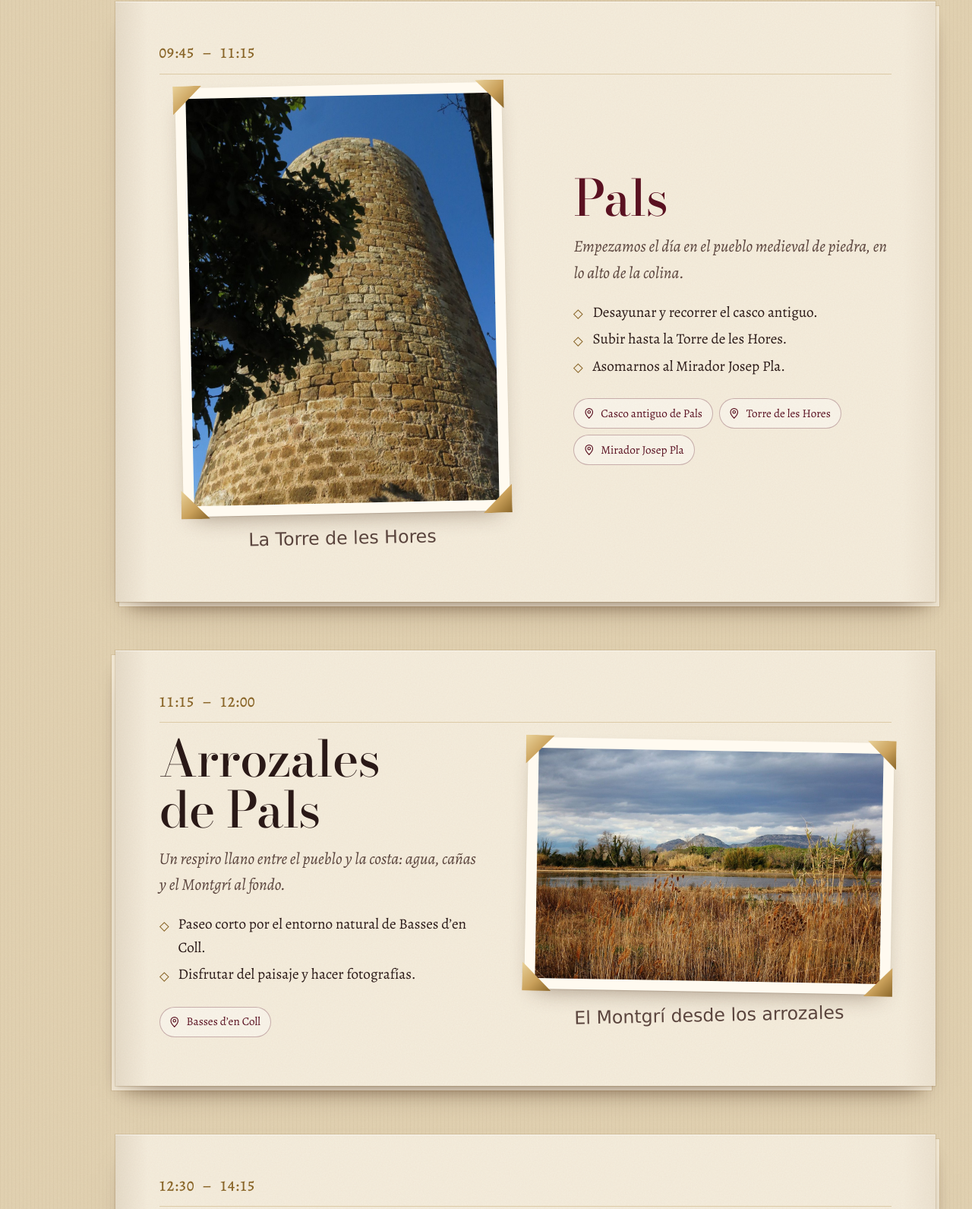
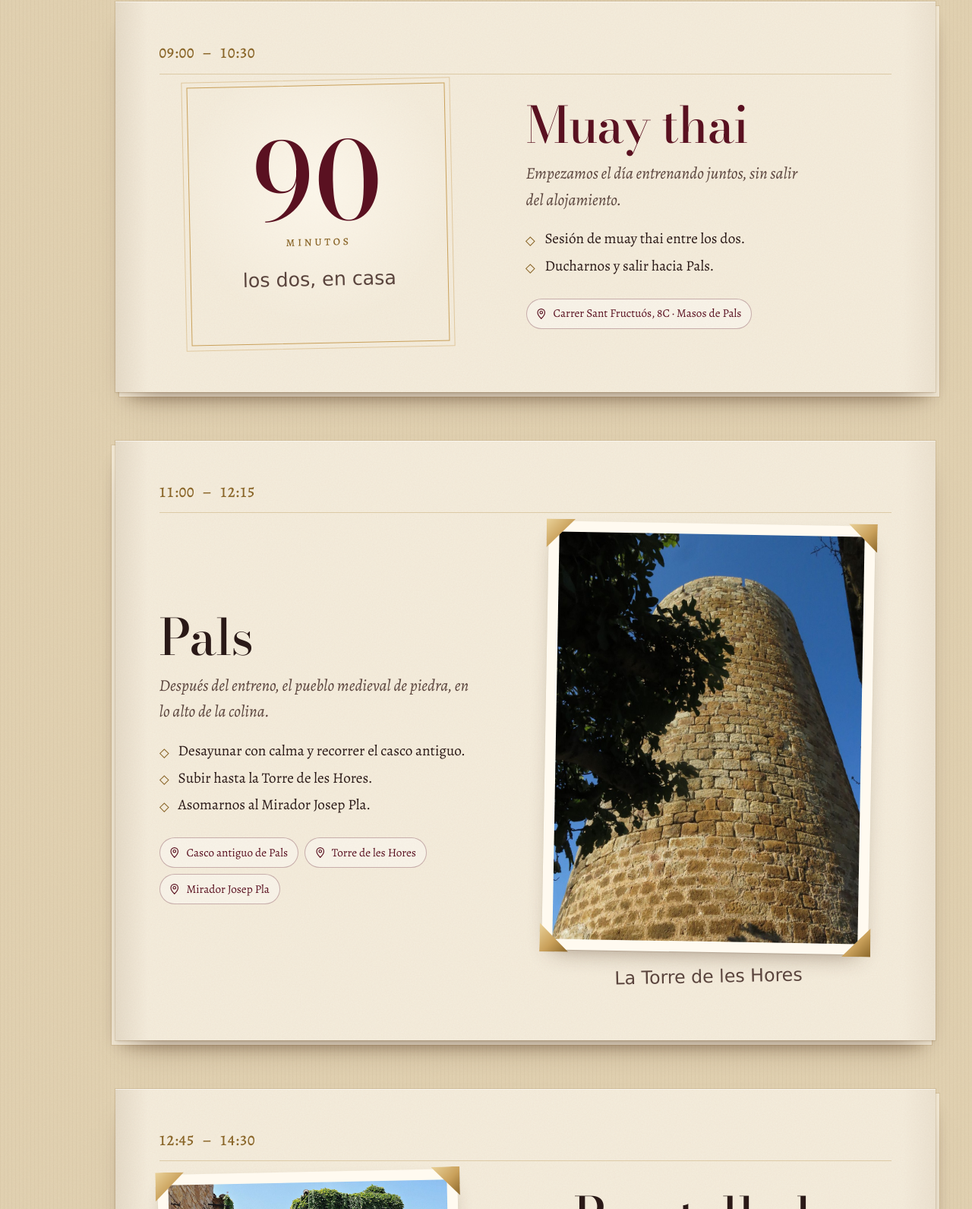
Before and after one commit to DiegoSanchezPiedra/aniversario, a plain HTML site: page index.html in a window 1280 px wide. Shown: the part 2043-3634 px from the top of the page at 76% size. Drawn offline with nearby package versions, Linux system fonts and the light colour scheme; a web font is replaced by a local one.

Commit message:
Muay thai por la mañana; se quitan los arrozales y se reajustan horarios

```diff
--- a/css/styles.css
+++ b/css/styles.css
@@ -462,6 +462,32 @@ a { color: inherit; text-underline-offset: .22em; text-decoration-thickness: 1px
 /* Pausa de la tarde: más silenciosa */
 .stop--quiet .mount { max-width: 560px; justify-self: end; }
 
+/* ---------- Muay thai: página sin foto, una placa grabada ---------- */
+.stop--training { grid-template-areas: "time time" "plate text"; grid-template-columns: minmax(0, 1fr) minmax(0, 1.15fr); }
+.plate {
+  grid-area: plate;
+  justify-self: center;
+  width: min(340px, 100%);
+  aspect-ratio: 1;
+  display: grid; place-content: center; justify-items: center;
+  border: 1px solid var(--gold);
+  outline: 1px solid rgba(201,160,90,.45); outline-offset: 6px;
+  background: radial-gradient(70% 70% at 50% 40%, rgba(255,250,240,.7), transparent 75%);
+  transform: rotate(-1.2deg);
+}
+.plate__num {
+  font-family: var(--f-display); font-weight: 500; font-variation-settings: var(--opsz);
+  font-size: clamp(5.5rem, 4rem + 6vw, 9rem); line-height: .9;
+  font-variant-numeric: lining-nums;
+  color: var(--cloth);
+}
+.plate__unit {
+  margin-top: .4em;
+  font-family: var(--f-body); font-weight: 500; text-transform: uppercase; letter-spacing: .28em; font-size: .85rem;
+  color: var(--gold-lo);
+}
+.plate__hand { margin-top: .7em; font-size: clamp(1.3rem, 1.1rem + .6vw, 1.6rem); color: var(--ink-soft); }
+
 /* ---------- Cena: tarjeta sobre tela ---------- */
 .stop--night::before { display: none; }
 .stop--night {
@@ -664,6 +690,8 @@ a { color: inherit; text-underline-offset: .22em; text-decoration-thickness: 1px
   .mount--portrait { max-width: 340px; }
   .stop--quiet .mount { justify-self: stretch; max-width: none; }
   .stop--night { grid-template-areas: "time" "card"; }
+  .stop--training { grid-template-areas: "time" "plate" "text"; }
+  .plate { width: min(240px, 70%); margin: 10px 0 6px; }
 }
 
 @media (max-width: 560px) {
@@ -744,6 +772,11 @@ a { color: inherit; text-underline-offset: .22em; text-decoration-thickness: 1px
   .maps a { border: 0; padding: 0; min-height: 0; background: none; font-size: 9pt; color: #5a1121; }
   .maps a::after { content: " (Google Maps)"; color: #777; }
   .stop--night { background: none; box-shadow: none; padding: 0; grid-template-columns: 1fr; grid-template-areas: "time" "card"; }
+  .stop--training { grid-template-areas: "time time" "plate text"; }
+  .plate { width: 30mm; transform: none; outline: 0; background: none; }
+  .plate__num { font-size: 30pt; }
+  .plate__unit { font-size: 7pt; }
+  .plate__hand { display: none; }
   .stop--night .stop__time { color: var(--gold-lo); border-color: var(--leaf-edge); }
   .menu-card { outline: .3mm solid #c9a05a; box-shadow: none; background: none; text-align: left; padding: 4mm 5mm; width: auto; justify-self: stretch; }
   .menu-card__name { margin: 2mm 0; font-size: 14pt; }
--- a/index.html
+++ b/index.html
@@ -48,7 +48,7 @@
           <div><dt>Vamos en</dt><dd>coche, los dos</dd></div>
         </dl>
         <div class="exlibris__actions">
-          <a class="btn btn--ink" href="https://www.google.com/maps/dir/?api=1&origin=Carrer%20Sant%20Fructu%C3%B3s%208C%2C%2017256%20Masos%20de%20Pals&destination=Platja%20d%27Aro&waypoints=Pals%2C%20Girona%7CBasses%20d%27en%20Coll%2C%20Pals%7CPeratallada%7CBegur%7CPlatja%20de%20Sa%20Tuna%2C%20Begur%7CCarrer%20Sant%20Fructu%C3%B3s%208C%2C%2017256%20Masos%20de%20Pals&travelmode=driving" target="_blank" rel="noopener"><svg class="ico"><use href="#i-route"/></svg>La ruta del día en Google Maps</a>
+          <a class="btn btn--ink" href="https://www.google.com/maps/dir/?api=1&origin=Carrer%20Sant%20Fructu%C3%B3s%208C%2C%2017256%20Masos%20de%20Pals&destination=Platja%20d%27Aro&waypoints=Pals%2C%20Girona%7CPeratallada%7CBegur%7CPlatja%20de%20Sa%20Tuna%2C%20Begur%7CCarrer%20Sant%20Fructu%C3%B3s%208C%2C%2017256%20Masos%20de%20Pals&travelmode=driving" target="_blank" rel="noopener"><svg class="ico"><use href="#i-route"/></svg>La ruta del día en Google Maps</a>
           <button class="btn btn--ghost" type="button" data-print><svg class="ico"><use href="#i-print"/></svg>Imprimir o guardar en PDF</button>
         </div>
       </div>
@@ -92,9 +92,30 @@
     <p class="chapter__note">Los tiempos de trayecto en coche no están calculados aquí: consultadlos en Google Maps esa misma mañana.</p>
   </section>
 
-  <!-- 1 · PALS -->
-  <article class="stop" id="pals" data-stop data-start="09:45" data-end="11:15" data-name="Pals">
-    <div class="stop__time"><time>09:45</time><span>–</span><time>11:15</time></div>
+  <!-- 1 · MUAY THAI -->
+  <article class="stop stop--training" id="muay-thai" data-stop data-start="09:00" data-end="10:30" data-name="Muay thai">
+    <div class="stop__time"><time>09:00</time><span>–</span><time>10:30</time></div>
+    <div class="plate" aria-hidden="true">
+      <span class="plate__num">90</span>
+      <span class="plate__unit">minutos</span>
+      <span class="plate__hand hand">los dos, en casa</span>
+    </div>
+    <div class="stop__text">
+      <h3 class="stop__title">Muay thai</h3>
+      <p class="stop__lead">Empezamos el día entrenando juntos, sin salir del alojamiento.</p>
+      <ul class="stop__list">
+        <li>Sesión de muay thai entre los dos.</li>
+        <li>Ducharnos y salir hacia Pals.</li>
+      </ul>
+      <ul class="maps">
+        <li><a href="https://www.google.com/maps/search/?api=1&query=Carrer%20Sant%20Fructu%C3%B3s%208C%2C%2017256%20Masos%20de%20Pals%2C%20Girona" target="_blank" rel="noopener"><svg class="ico"><use href="#i-pin"/></svg>Carrer Sant Fructuós, 8C · Masos de Pals</a></li>
+      </ul>
+    </div>
+  </article>
+
+  <!-- 2 · PALS -->
+  <article class="stop stop--flip" id="pals" data-stop data-start="11:00" data-end="12:15" data-name="Pals">
+    <div class="stop__time"><time>11:00</time><span>–</span><time>12:15</time></div>
     <figure class="mount mount--portrait">
       <div class="mount__frame">
         <img src="assets/img/pals-torre-de-les-hores.jpg" width="1050" height="1400" alt="La Torre de les Hores de Pals, torre redonda de piedra, vista desde abajo con el cielo azul" loading="lazy" decoding="async">
@@ -105,9 +126,9 @@
     </figure>
     <div class="stop__text">
       <h3 class="stop__title">Pals</h3>
-      <p class="stop__lead">Empezamos el día en el pueblo medieval de piedra, en lo alto de la colina.</p>
+      <p class="stop__lead">Después del entreno, el pueblo medieval de piedra, en lo alto de la colina.</p>
       <ul class="stop__list">
-        <li>Desayunar y recorrer el casco antiguo.</li>
+        <li>Desayunar con calma y recorrer el casco antiguo.</li>
         <li>Subir hasta la Torre de les Hores.</li>
         <li>Asomarnos al Mirador Josep Pla.</li>
       </ul>
@@ -119,33 +140,10 @@
     </div>
   </article>
 
-  <!-- 2 · ARROZALES -->
-  <article class="stop stop--flip" id="arrozales" data-stop data-start="11:15" data-end="12:00" data-name="Arrozales de Pals">
-    <div class="stop__time"><time>11:15</time><span>–</span><time>12:00</time></div>
-    <figure class="mount mount--wide">
-      <div class="mount__frame">
-        <img src="assets/img/arrozales-pals-montgri.jpg" width="1400" height="933" alt="Balsas y cañizares de los arrozales de Pals con la montaña del Montgrí al fondo" loading="lazy" decoding="async">
-        <span class="corner corner--tl"></span><span class="corner corner--tr"></span><span class="corner corner--bl"></span><span class="corner corner--br"></span>
-        <span class="glassine" aria-hidden="true"></span>
-      </div>
-      <figcaption class="hand">El Montgrí desde los arrozales</figcaption>
-    </figure>
-    <div class="stop__text">
-      <h3 class="stop__title">Arrozales de Pals</h3>
-      <p class="stop__lead">Un respiro llano entre el pueblo y la costa: agua, cañas y el Montgrí al fondo.</p>
-      <ul class="stop__list">
-        <li>Paseo corto por el entorno natural de Basses d’en Coll.</li>
-        <li>Disfrutar del paisaje y hacer fotografías.</li>
-      </ul>
-      <ul class="maps">
-        <li><a href="https://www.google.com/maps/search/?api=1&query=Basses%20d%27en%20Coll%2C%20Pals" target="_blank" rel="noopener"><svg class="ico"><use href="#i-pin"/></svg>Basses d’en Coll</a></li>
-      </ul>
-    </div>
-  </article>
 
   <!-- 3 · PERATALLADA -->
-  <article class="stop" id="peratallada" data-stop data-start="12:30" data-end="14:15" data-name="Peratallada">
-    <div class="stop__time"><time>12:30</time><span>–</span><time>14:15</time></div>
+  <article class="stop" id="peratallada" data-stop data-start="12:45" data-end="14:30" data-name="Peratallada">
+    <div class="stop__time"><time>12:45</time><span>–</span><time>14:30</time></div>
     <div class="spread">
       <figure class="mount mount--wide">
         <div class="mount__frame">
@@ -179,8 +177,8 @@
   </article>
 
   <!-- 4 · BEGUR -->
-  <article class="stop stop--flip" id="begur" data-stop data-start="15:00" data-end="16:00" data-name="Begur">
-    <div class="stop__time"><time>15:00</time><span>–</span><time>16:00</time></div>
+  <article class="stop stop--flip" id="begur" data-stop data-start="15:15" data-end="16:15" data-name="Begur">
+    <div class="stop__time"><time>15:15</time><span>–</span><time>16:15</time></div>
     <figure class="mount mount--wide">
       <div class="mount__frame">
         <img src="assets/img/begur-castillo.jpg" width="1400" height="788" alt="Tejados de Begur con el castillo en lo alto de la colina y un ciprés en primer plano" loading="lazy" decoding="async">
@@ -204,8 +202,8 @@
   </article>
 
   <!-- 5 · SA TUNA -->
-  <article class="stop" id="sa-tuna" data-stop data-start="16:15" data-end="17:30" data-name="Sa Tuna">
-    <div class="stop__time"><time>16:15</time><span>–</span><time>17:30</time></div>
+  <article class="stop" id="sa-tuna" data-stop data-start="16:30" data-end="17:30" data-name="Sa Tuna">
+    <div class="stop__time"><time>16:30</time><span>–</span><time>17:30</time></div>
     <figure class="mount mount--wide mount--hero">
       <div class="mount__frame">
         <img src="assets/img/sa-tuna.jpg" width="1400" height="933" alt="Cala de Sa Tuna, con casas blancas de pescadores sobre la playa y barcas varadas en la arena" loading="lazy" decoding="async">
@@ -301,7 +299,6 @@
       <p>Fotografías de Wikimedia Commons, usadas según sus licencias:</p>
       <ul>
         <li>Torre de les Hores: <a href="https://commons.wikimedia.org/wiki/File:22_Torre_de_les_Hores_(Pals).jpg" target="_blank" rel="noopener">Enric</a>, CC BY-SA 4.0</li>
-        <li>Arrozales de Pals: <a href="https://commons.wikimedia.org/wiki/File:El_Montgr%C3%AD_des_dels_arrossars_de_Pals.jpg" target="_blank" rel="noopener">PIPISTRELLUS Educació Ambiental</a>, CC BY-SA 3.0</li>
         <li>Calle de Peratallada: <a href="https://commons.wikimedia.org/wiki/File:Peratallada-forallac-8-2013_(6).JPG" target="_blank" rel="noopener">Alberto-g-rovi</a>, CC BY-SA 3.0</li>
         <li>Plaça de les Voltes: <a href="https://commons.wikimedia.org/wiki/File:Pla%C3%A7a_de_les_Voltes_(55524156348).jpg" target="_blank" rel="noopener">David Stanley</a>, CC BY 4.0</li>
         <li>Begur: <a href="https://commons.wikimedia.org/wiki/File:Poblaci%C3%B3_de_Begur_amb_el_castell_al_fons_-_panoramio.jpg" target="_blank" rel="noopener">klimmanet</a>, CC BY 3.0</li>
```
Also changed, not shown: assets/img/arrozales-pals-montgri.jpg (deleted).
